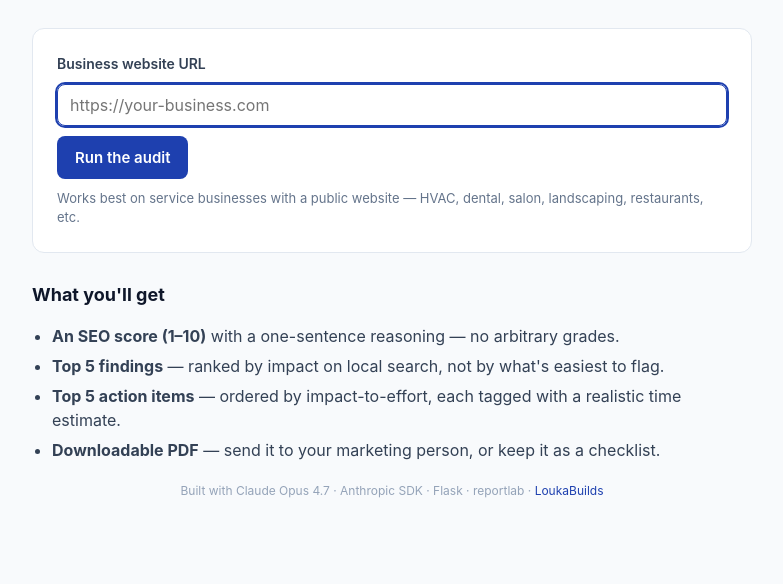
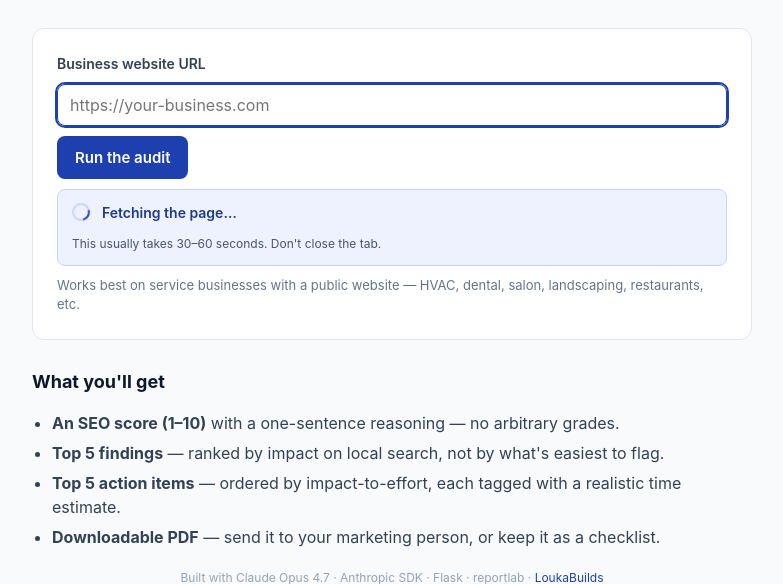
Before and after one commit to Louka212/seo-audit-demo, a Flask app: page / in a window 1280 px wide. Shown: the part 207-791 px from the top of the page, without its empty margins (248-1031 px from the left). Before the commit the page ends 705 px from the top, so only its background shows below. Run offline with Flask 3, Linux system fonts and the light colour scheme.

Commit message:
Harden production demo: SSRF defense, rate limit, body cap, loading state
- audit.py: add _is_safe_host that rejects hostnames resolving to private,
  loopback, link-local, reserved, multicast, or unspecified IPs (blocks
  http://192.168.x.x, http://169.254.169.254 IMDS probing, etc.). Apply at
  scrape start; re-validate the final host after redirects before robots.txt
  and sitemap.xml fetches so a malicious redirect can't pivot to internal infra.
- app.py: MAX_CONTENT_LENGTH=1MB; per-IP sliding-window rate limit (10 req/min)
  on /audit, /audit.pdf, /audit.json — each call triggers an Anthropic API
  request, so unrate-limited endpoints are a billing exposure. _client_ip uses
  X-Forwarded-For first hop (Render terminates TLS at a proxy).
- index.html + style.css: animated loading state for the 30-60s wait. Cycles
  through Fetching -> Parsing -> robots/sitemap -> Claude review -> Drafting
  -> Finalizing every 7s. Disables the submit button during run.
- requirements.txt: upper-bound anthropic <1.0.0 so a major SDK release can't
  break the live demo.

Co-Authored-By: Claude Opus 4.7 (1M context) <noreply@anthropic.com>

```diff
--- a/app.py
+++ b/app.py
@@ -1,10 +1,14 @@
 """LoukaBuilds SEO Audit — Flask front-end."""
 from __future__ import annotations
 
+import json
 import logging
 import os
 import re
+from collections import defaultdict, deque
 from datetime import datetime
+from threading import Lock
+from time import monotonic
 
 from flask import Flask, Response, render_template, request
 
@@ -13,8 +17,41 @@ from pdf_gen import render_pdf
 
 
 app = Flask(__name__)
+# Cap request bodies. Audit forms are tiny; only the JSON-resubmit path could be larger.
+app.config["MAX_CONTENT_LENGTH"] = 1 * 1024 * 1024  # 1 MB
+
 logging.basicConfig(level=logging.INFO)
 log = logging.getLogger("seo-audit")
+
+
+# Per-IP sliding-window rate limit. Each audit triggers an Anthropic API call,
+# so an unrate-limited endpoint is a billing exposure.
+RATE_LIMIT_WINDOW_SEC = 60
+RATE_LIMIT_MAX_REQUESTS = 10
+_rate_buckets: dict[str, deque] = defaultdict(deque)
+_rate_lock = Lock()
+
+
+def _client_ip() -> str:
+    # Render terminates TLS at a proxy, so request.remote_addr is the proxy. Trust the
+    # first X-Forwarded-For hop (Render sets it; clients can't override the leftmost entry).
+    xff = request.headers.get("X-Forwarded-For", "")
+    if xff:
+        return xff.split(",")[0].strip()
+    return request.remote_addr or "unknown"
+
+
+def _rate_limited(ip: str) -> bool:
+    now = monotonic()
+    cutoff = now - RATE_LIMIT_WINDOW_SEC
+    with _rate_lock:
+        bucket = _rate_buckets[ip]
+        while bucket and bucket[0] < cutoff:
+            bucket.popleft()
+        if len(bucket) >= RATE_LIMIT_MAX_REQUESTS:
+            return True
+        bucket.append(now)
+        return False
 
 
 def _valid_url(candidate: str) -> bool:
@@ -34,6 +71,9 @@ def index():
 
 @app.post("/audit")
 def audit_html():
+    if _rate_limited(_client_ip()):
+        return render_template("index.html",
+                               error="You're auditing too quickly. Try again in a minute."), 429
     url = (request.form.get("url") or "").strip()
     if not _valid_url(url):
         return render_template("index.html",
@@ -61,13 +101,14 @@ def audit_html():
 
 @app.post("/audit.pdf")
 def audit_pdf():
+    if _rate_limited(_client_ip()):
+        return Response("Rate limited. Try again in a minute.", status=429)
     url = (request.form.get("url") or "").strip()
     if not _valid_url(url):
         return Response("Invalid URL.", status=400)
 
     audit_json = request.form.get("audit_json")
     if audit_json:
-        import json
         try:
             audit = json.loads(audit_json)
         except (json.JSONDecodeError, TypeError):
@@ -95,6 +136,8 @@ def audit_pdf():
 
 @app.post("/audit.json")
 def audit_json_endpoint():
+    if _rate_limited(_client_ip()):
+        return {"error": "rate_limited"}, 429
     url = (request.form.get("url") or "").strip()
     if not url and request.is_json:
         body = request.get_json(silent=True) or {}
--- a/audit.py
+++ b/audit.py
@@ -1,9 +1,11 @@
 """Scrape a website + generate a 1-page local SEO audit via Claude Opus 4.7."""
 from __future__ import annotations
 
+import ipaddress
 import json
 import os
 import re
+import socket
 from dataclasses import dataclass, asdict
 from urllib.parse import urljoin, urlparse
 
@@ -15,6 +17,29 @@ from bs4 import BeautifulSoup
 SCRAPE_TIMEOUT_SECONDS = 15
 USER_AGENT = "Mozilla/5.0 (compatible; LoukaBuildsSEOAudit/1.0)"
 MAX_HTML_BYTES = 750_000  # ~750KB — ignore huge pages (they bust the context anyway)
+
+
+def _is_safe_host(host: str | None) -> tuple[bool, str]:
+    # SSRF defense: refuse hostnames that resolve to private/loopback/link-local/reserved IPs.
+    # Without this, an attacker can submit http://169.254.169.254/ (cloud IMDS) or LAN addresses.
+    if not host:
+        return False, "empty host"
+    try:
+        infos = socket.getaddrinfo(host, None)
+    except socket.gaierror as e:
+        return False, f"DNS lookup failed: {e}"
+    for info in infos:
+        ip_str = info[4][0]
+        try:
+            ip = ipaddress.ip_address(ip_str)
+        except ValueError:
+            return False, f"invalid IP {ip_str}"
+        if (
+            ip.is_private or ip.is_loopback or ip.is_link_local
+            or ip.is_reserved or ip.is_multicast or ip.is_unspecified
+        ):
+            return False, f"host resolves to non-public IP {ip_str}"
+    return True, ""
 
 MODEL = "claude-opus-4-7"
 
@@ -189,6 +214,20 @@ def scrape_site(url: str) -> ScrapedSite:
             sitemap_xml_present=None, error="Invalid URL scheme",
         )
 
+    safe, reason = _is_safe_host(parsed.hostname)
+    if not safe:
+        return ScrapedSite(
+            url=url, final_url=None, status_code=None, title=None, meta_description=None,
+            h1s=[], h2s=[], img_count=0, img_with_alt_count=0, internal_link_count=0,
+            external_link_count=0, has_https=parsed.scheme == "https",
+            has_viewport_meta=False, has_canonical=False, canonical_url=None,
+            has_robots_meta_noindex=False, schema_types=[], has_opengraph=False,
+            og_title=None, og_description=None, word_count_estimate=0,
+            phone_numbers_found=[], email_addresses_found=[], social_links=[],
+            html_size_bytes=0, robots_txt_present=None, sitemap_xml_present=None,
+            error=f"Refused: {reason}",
+        )
+
     try:
         resp = requests.get(
             url,
@@ -286,25 +325,28 @@ def scrape_site(url: str) -> ScrapedSite:
     phone_numbers = _extract_phones(text_content)
     email_addresses = _extract_emails(text_content)
 
-    # Best-effort robots.txt and sitemap checks
+    # Best-effort robots.txt and sitemap checks. Re-validate the final host:
+    # a redirect could have moved us to a private IP.
     robots_txt_present: bool | None = None
     sitemap_xml_present: bool | None = None
-    try:
-        robots_resp = requests.head(
-            f"{final_parsed.scheme}://{final_parsed.netloc}/robots.txt",
-            headers={"User-Agent": USER_AGENT}, timeout=5, allow_redirects=True,
-        )
-        robots_txt_present = robots_resp.status_code == 200
-    except requests.RequestException:
-        robots_txt_present = None
-    try:
-        sitemap_resp = requests.head(
-            f"{final_parsed.scheme}://{final_parsed.netloc}/sitemap.xml",
-            headers={"User-Agent": USER_AGENT}, timeout=5, allow_redirects=True,
-        )
-        sitemap_xml_present = sitemap_resp.status_code == 200
-    except requests.RequestException:
-        sitemap_xml_present = None
+    final_safe, _ = _is_safe_host(final_parsed.hostname)
+    if final_safe:
+        try:
+            robots_resp = requests.head(
+                f"{final_parsed.scheme}://{final_parsed.netloc}/robots.txt",
+                headers={"User-Agent": USER_AGENT}, timeout=5, allow_redirects=True,
+            )
+            robots_txt_present = robots_resp.status_code == 200
+        except requests.RequestException:
+            robots_txt_present = None
+        try:
+            sitemap_resp = requests.head(
+                f"{final_parsed.scheme}://{final_parsed.netloc}/sitemap.xml",
+                headers={"User-Agent": USER_AGENT}, timeout=5, allow_redirects=True,
+            )
+            sitemap_xml_present = sitemap_resp.status_code == 200
+        except requests.RequestException:
+            sitemap_xml_present = None
 
     return ScrapedSite(
         url=url,
--- a/requirements.txt
+++ b/requirements.txt
@@ -2,5 +2,5 @@ Flask==3.0.3
 gunicorn==23.0.0
 requests==2.32.3
 beautifulsoup4==4.12.3
-anthropic>=0.90.0
+anthropic>=0.90.0,<1.0.0
 reportlab==4.2.5
--- a/static/style.css
+++ b/static/style.css
@@ -44,7 +44,22 @@ button {
   cursor: pointer; align-self: start;
 }
 button:hover { background: #1e3a8a; }
+button:disabled { background: #94a3b8; cursor: progress; }
 .card .note { font-size: 13px; color: #64748b; }
+
+.progress {
+  display: flex; align-items: center; gap: 12px; flex-wrap: wrap;
+  padding: 12px 14px; background: #eef2ff; border: 1px solid #c7d2fe;
+  border-radius: 8px; font-size: 14px; color: #1e3a8a;
+}
+.progress-spinner {
+  width: 18px; height: 18px; border-radius: 50%;
+  border: 2px solid #c7d2fe; border-top-color: #1e40af;
+  animation: spin 0.9s linear infinite; flex: 0 0 auto;
+}
+.progress-text { font-weight: 600; }
+.progress-sub { width: 100%; font-size: 12px; color: #475569; font-weight: 400; }
+@keyframes spin { to { transform: rotate(360deg); } }
 
 .how h2 { font-size: 18px; color: #0f172a; margin: 24px 0 10px; }
 .how ul { padding-left: 20px; color: #334155; }
--- a/templates/index.html
+++ b/templates/index.html
@@ -22,14 +22,46 @@
     <div class="error">{{ error }}</div>
     {% endif %}
 
-    <form action="/audit" method="post" class="card">
+    <form id="audit-form" action="/audit" method="post" class="card">
       <label for="url">Business website URL</label>
       <input id="url" name="url" type="text" placeholder="https://your-business.com" required autofocus>
-      <button type="submit">Run the audit</button>
+      <button id="audit-submit" type="submit">Run the audit</button>
+      <div id="audit-progress" class="progress" hidden>
+        <div class="progress-spinner" aria-hidden="true"></div>
+        <div class="progress-text" data-step="0">Fetching the page&hellip;</div>
+        <div class="progress-sub">This usually takes 30–60 seconds. Don't close the tab.</div>
+      </div>
       <div class="note">
         Works best on service businesses with a public website — HVAC, dental, salon, landscaping, restaurants, etc.
       </div>
     </form>
+
+    <script>
+      (function () {
+        var form = document.getElementById('audit-form');
+        var btn = document.getElementById('audit-submit');
+        var prog = document.getElementById('audit-progress');
+        var text = prog.querySelector('.progress-text');
+        var steps = [
+          'Fetching the page…',
+          'Parsing HTML and extracting SEO signals…',
+          'Checking robots.txt and sitemap.xml…',
+          'Asking Claude Opus to review your site…',
+          'Drafting findings and action items…',
+          'Almost there — finalizing the audit…'
+        ];
+        form.addEventListener('submit', function () {
+          btn.disabled = true;
+          btn.textContent = 'Running audit…';
+          prog.hidden = false;
+          var i = 0;
+          setInterval(function () {
+            i = Math.min(i + 1, steps.length - 1);
+            text.textContent = steps[i];
+          }, 7000);
+        });
+      })();
+    </script>
 
     <section class="how">
       <h2>What you'll get</h2>
```
